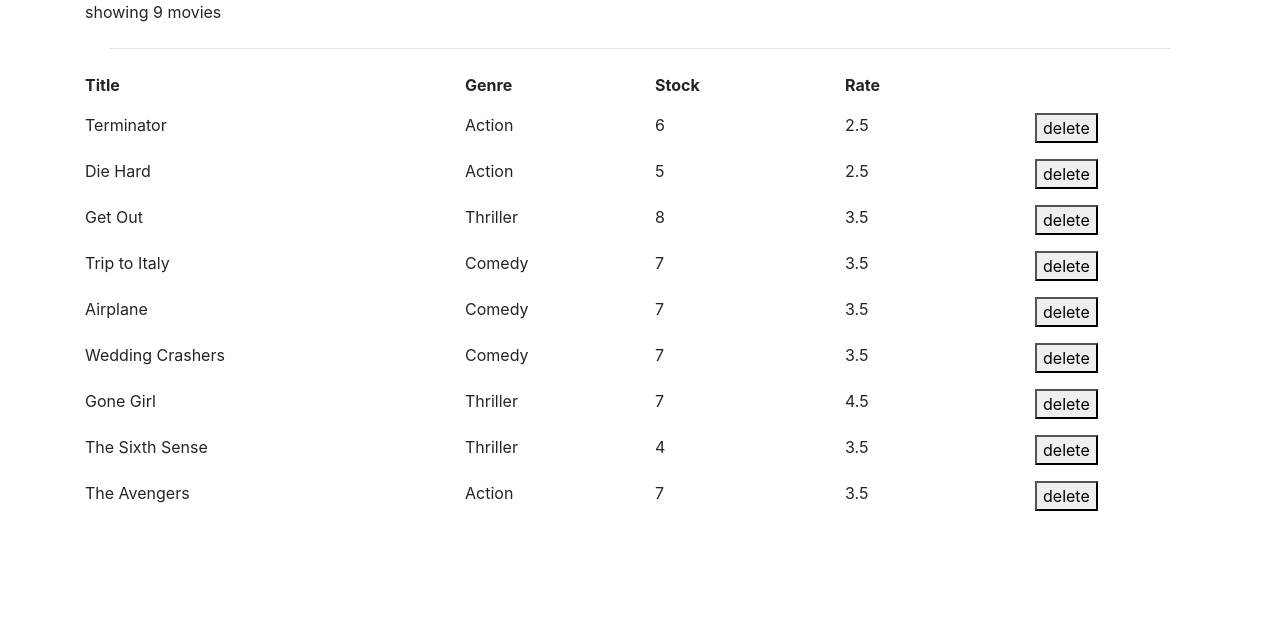
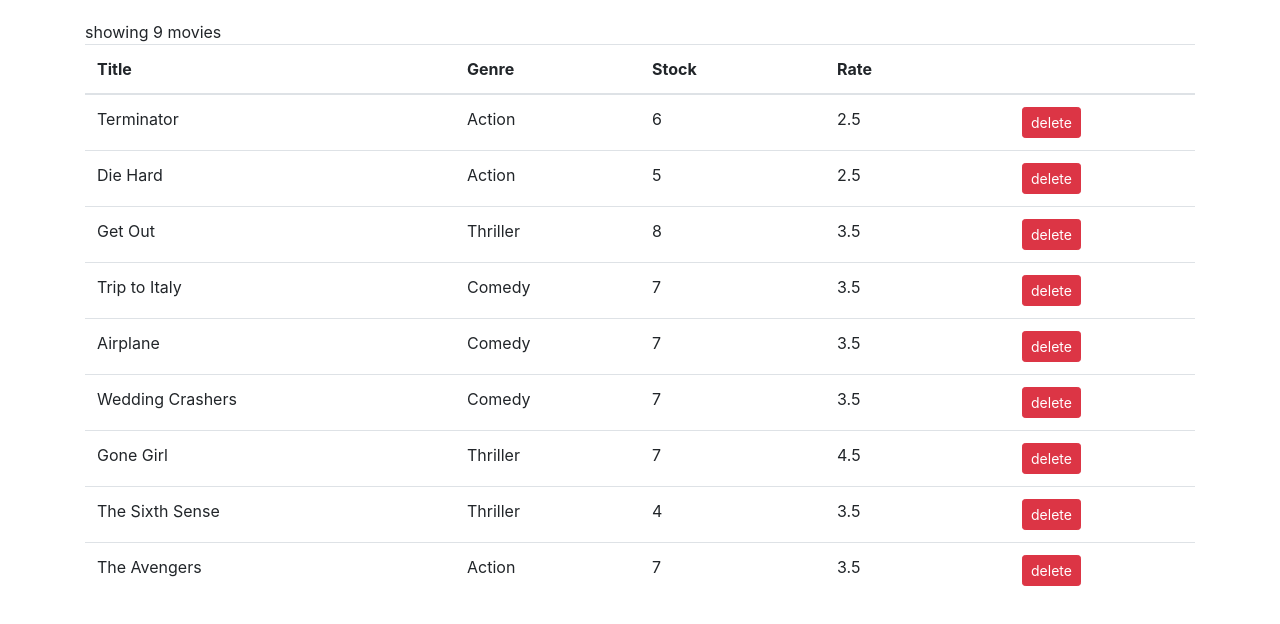
Before and after one commit to SnowGojira/vidly, a React (Create React App) app: page / in a window 1280 px wide. Shown: the top 624 px of the page. Built offline with nearby package versions, Linux system fonts and the light colour scheme.

Commit message:
更新了新的删除方法

```diff
--- a/public/index.html
+++ b/public/index.html
@@ -29,6 +29,7 @@
   <body>
     <noscript>You need to enable JavaScript to run this app.</noscript>
     <div id="root"></div>
+
     <!--
       This HTML file is a template.
       If you open it directly in the browser, you will see an empty page.
--- a/src/components/movies.jsx
+++ b/src/components/movies.jsx
@@ -9,46 +9,52 @@
   movieSection(movie) {
     // console.log(movie);
     return (
-      <div className="row mb-3" key={movie._id}>
-        <div className="col-md-4 themed-grid-col">{movie.title}</div>
-        <div className="col-md-2 themed-grid-col">{movie.genre.name}</div>
-        <div className="col-md-2 themed-grid-col">{movie.numberInStock}</div>
-        <div className="col-md-2 themed-grid-col">{movie.dailyRentalRate}</div>
-        <div className="col-md-2 themed-grid-col">
-          <button onClick={() => this.handleDelete(movie._id)}>delete</button>
-        </div>
-      </div>
+      <tr key={movie._id}>
+        <td className="col-md-4 themed-grid-col">{movie.title}</td>
+        <td className="col-md-2 themed-grid-col">{movie.genre.name}</td>
+        <td className="col-md-2 themed-grid-col">{movie.numberInStock}</td>
+        <td className="col-md-2 themed-grid-col">{movie.dailyRentalRate}</td>
+        <td className="col-md-2 themed-grid-col">
+          <button
+            className="btn btn-danger btn-sm"
+            onClick={() => this.handleDelete(movie)}
+          >
+            delete
+          </button>
+        </td>
+      </tr>
     );
   }
-  handleDelete = (id) => {
-    deleteMovie(id);
-    this.setState({ movie: getMovies() });
+  handleDelete = (movie) => {
+    const movies = this.state.movies.filter((m) => m._id !== movie._id);
+    this.setState({ movies });
   };
   getSpan() {
     if (this.state.movies.length !== 0)
       return (
         <div>
           <div>showing {this.state.movies.length} movies</div>
-          <hr className="m-4"></hr>
-          <div className="row mb-3" style={{ fontWeight: "bold" }}>
-            <div className="col-md-4 themed-grid-col">Title</div>
-            <div className="col-md-2 themed-grid-col">Genre</div>
-            <div className="col-md-2 themed-grid-col">Stock</div>
-            <div className="col-md-2 themed-grid-col">Rate</div>
-            <div className="col-md-2 themed-grid-col"></div>
-          </div>
+          <table className="table">
+            <thead style={{ fontWeight: "bold" }}>
+              <tr>
+                <th className="col-md-4">Title</th>
+                <th className="col-md-2">Genre</th>
+                <th className="col-md-2">Stock</th>
+                <th className="col-md-2">Rate</th>
+                <th></th>
+              </tr>
+            </thead>
+            <tbody>
+              {this.state.movies.map((movie) => this.movieSection(movie))}
+            </tbody>
+          </table>
         </div>
       );
 
     return <div>There is no movie</div>;
   }
   render() {
-    return (
-      <React.Fragment>
-        {this.getSpan()}
-        {this.state.movies.map((movie) => this.movieSection(movie))}
-      </React.Fragment>
-    );
+    return <React.Fragment>{this.getSpan()}</React.Fragment>;
   }
 }
 
--- a/src/index.css
+++ b/src/index.css
@@ -1,13 +1,14 @@
 body {
   margin: 0;
-  font-family: -apple-system, BlinkMacSystemFont, 'Segoe UI', 'Roboto', 'Oxygen',
-    'Ubuntu', 'Cantarell', 'Fira Sans', 'Droid Sans', 'Helvetica Neue',
+  font-family: -apple-system, BlinkMacSystemFont, "Segoe UI", "Roboto", "Oxygen",
+    "Ubuntu", "Cantarell", "Fira Sans", "Droid Sans", "Helvetica Neue",
     sans-serif;
+  padding: 20px 0 0 0;
   -webkit-font-smoothing: antialiased;
   -moz-osx-font-smoothing: grayscale;
 }
 
 code {
-  font-family: source-code-pro, Menlo, Monaco, Consolas, 'Courier New',
+  font-family: source-code-pro, Menlo, Monaco, Consolas, "Courier New",
     monospace;
 }
```
